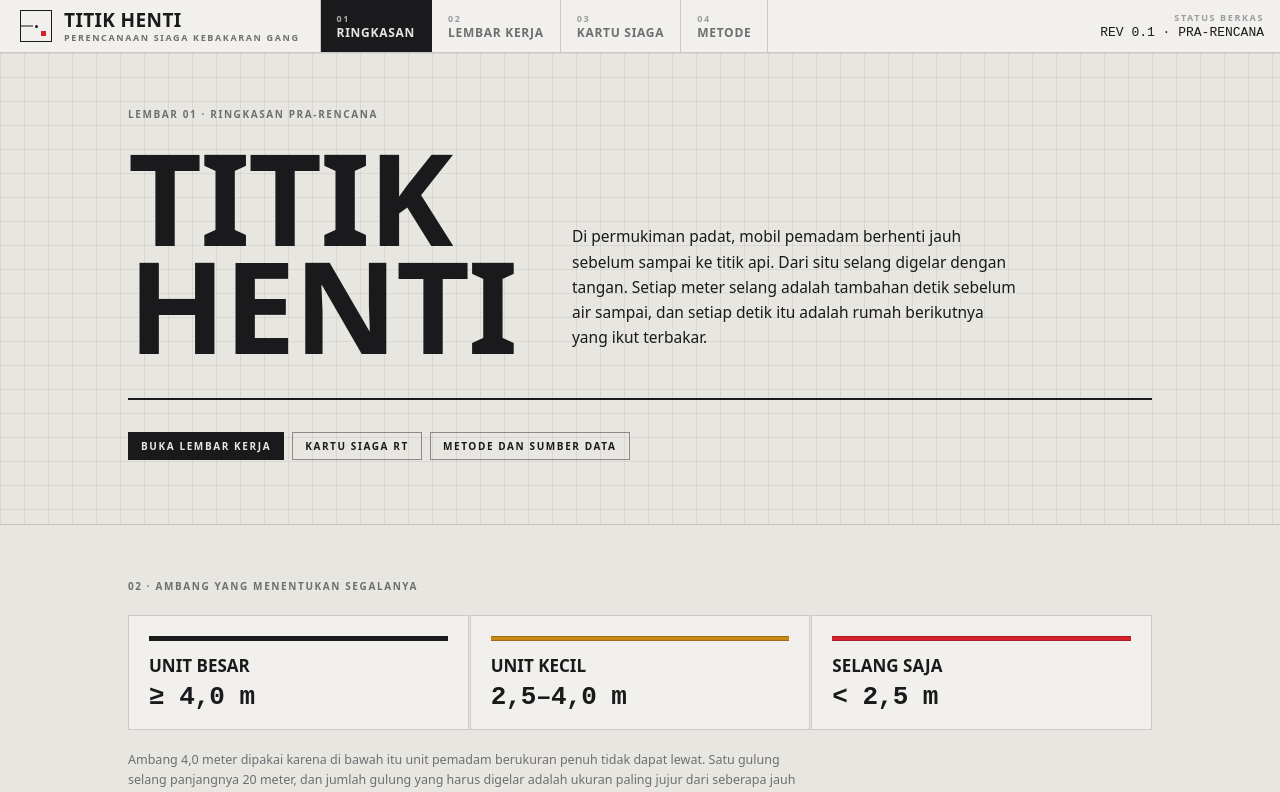
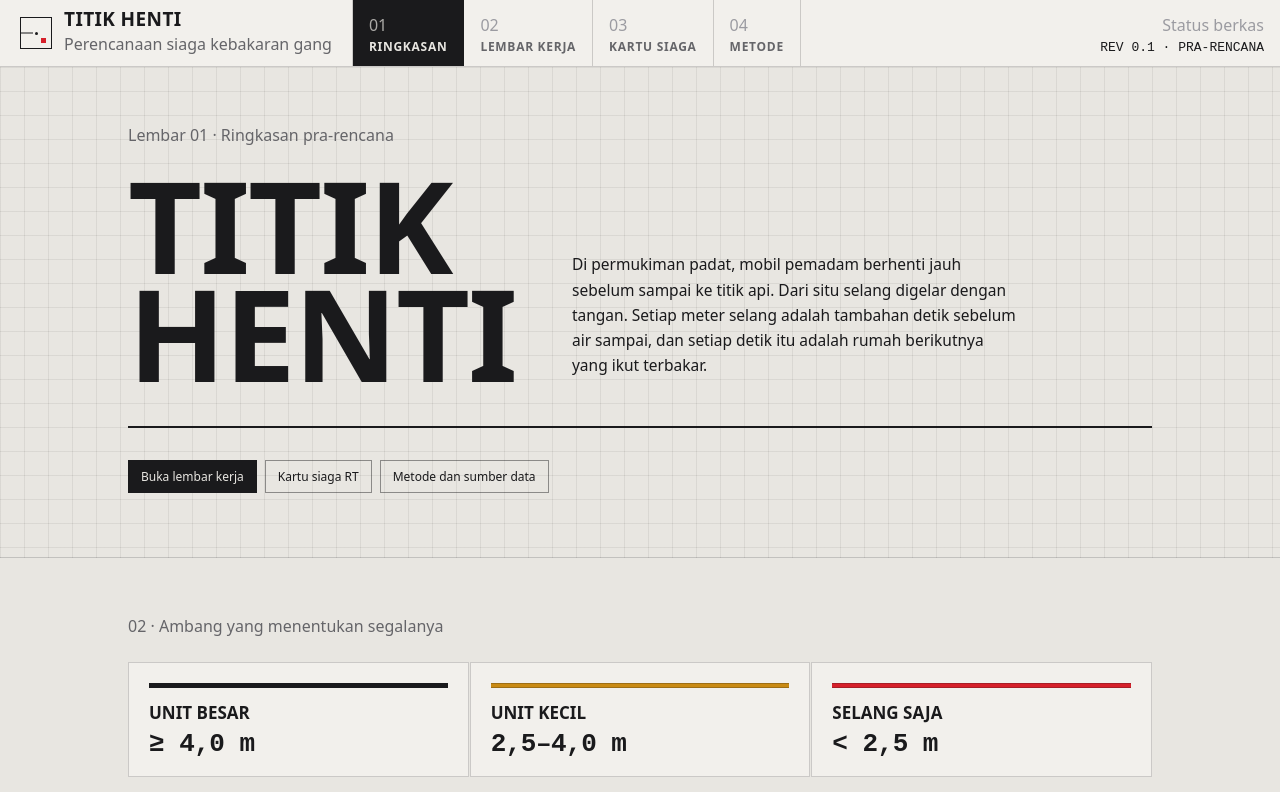
Before and after one commit to benditandayusaputra/titik_henti, a SvelteKit app: page / in a window 1280 px wide. Shown: the top 792 px of the page. Built offline with nearby package versions, Linux system fonts and the light colour scheme; no server answers.

Commit message:
💄 setel ulang token warna dan tipografi ke arah desain kanonik

```diff
--- a/src/app.css
+++ b/src/app.css
@@ -15,11 +15,13 @@
 	--color-concrete-shade: #d6d3cb;
 	--color-concrete-edge: #c2beb4;
 
+	--color-paper: #f5f4f0;
+
 	--color-ink: #1a1a1c;
 	--color-ink-deep: #0d0d0f;
 	--color-ink-veil: #24242a;
 
-	--color-graphite: #6e6e73;
+	--color-graphite: #656569;
 	--color-graphite-pale: #9b9ba1;
 
 	--color-alarm: #d6202a;
@@ -113,22 +115,33 @@
 	border: 1px solid color-mix(in srgb, var(--color-ink) 18%, transparent);
 }
 
-@utility stencil {
+@utility field-label {
+	font-family: var(--font-body);
+	font-size: 12px;
+	font-weight: 500;
+	line-height: 1.25;
+	letter-spacing: 0;
+}
+
+@utility field-label-sm {
+	font-family: var(--font-body);
+	font-size: 11px;
+	font-weight: 500;
+	line-height: 1.25;
+	letter-spacing: 0;
+}
+
+@utility map-label {
 	font-family: var(--font-display);
 	font-size: 10px;
-	font-weight: 700;
+	font-weight: 600;
 	line-height: 1;
-	letter-spacing: 0.16em;
+	letter-spacing: 0.14em;
 	text-transform: uppercase;
 }
 
-@utility stencil-sm {
-	font-family: var(--font-display);
-	font-size: 9px;
-	font-weight: 700;
-	line-height: 1;
-	letter-spacing: 0.18em;
-	text-transform: uppercase;
+@utility prose-measure {
+	max-width: 72ch;
 }
 
 @utility readout {
@@ -164,15 +177,33 @@
 }
 
 @utility field-button {
-	@apply stencil border-ink/45 text-ink hover:bg-ink hover:text-concrete inline-flex cursor-pointer items-center justify-center gap-1.5 border px-3 py-2 transition-colors duration-100 disabled:cursor-not-allowed disabled:border-dashed disabled:opacity-40 disabled:hover:bg-transparent disabled:hover:text-current;
+	@apply field-label border-ink/45 text-ink hover:bg-ink hover:text-concrete inline-flex cursor-pointer items-center justify-center gap-1.5 border px-3 py-2 transition-colors duration-100 disabled:cursor-not-allowed disabled:border-dashed disabled:opacity-40 disabled:hover:bg-transparent disabled:hover:text-current;
 }
 
 @utility field-button-solid {
-	@apply stencil bg-ink text-concrete hover:bg-ink-veil inline-flex cursor-pointer items-center justify-center gap-1.5 border border-transparent px-3 py-2 transition-colors duration-100 disabled:cursor-not-allowed disabled:opacity-40;
+	@apply field-label bg-ink text-concrete hover:bg-ink-veil inline-flex cursor-pointer items-center justify-center gap-1.5 border border-transparent px-3 py-2 transition-colors duration-100 disabled:cursor-not-allowed disabled:opacity-40;
 }
 
 @utility field-tab {
-	@apply stencil text-graphite hover:text-ink cursor-pointer px-3 py-2.5 transition-colors duration-100;
+	@apply field-label text-graphite hover:text-ink cursor-pointer px-3 py-2.5 transition-colors duration-100;
+}
+
+@utility measure-rail {
+	border-top: 1px solid color-mix(in srgb, var(--color-ink) 22%, transparent);
+
+	@media (width >= 1024px) {
+		border-top: 0;
+		border-left: 1px solid color-mix(in srgb, var(--color-ink) 22%, transparent);
+		padding-left: 22px;
+		background-image: repeating-linear-gradient(
+			to bottom,
+			color-mix(in srgb, var(--color-ink) 30%, transparent) 0 1px,
+			transparent 1px 24px
+		);
+		background-repeat: no-repeat;
+		background-size: 7px 100%;
+		background-position: 0 0;
+	}
 }
 
 @utility field-input {
```
